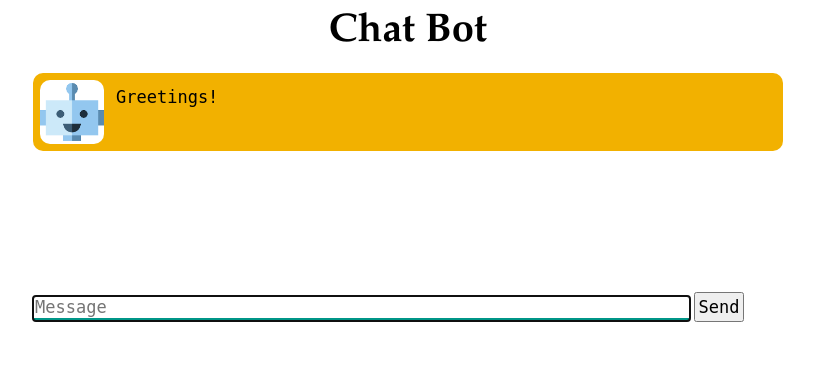
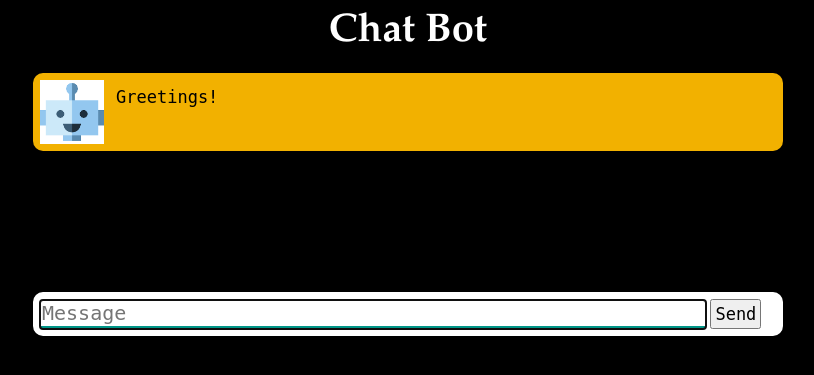
Before and after one commit to jkries/mybot, a Flask app: page / in a window 1280 px wide. Shown: the top 375 px of the page, without its empty margins (232-1046 px from the left). Run offline with Flask 2, Linux system fonts and the light colour scheme; some libraries are stand-ins or nearby versions.

Commit message:
Update style.css

```diff
--- a/static/style.css
+++ b/static/style.css
@@ -1,9 +1,10 @@
 body {
     font-family: Garamond;
+    background-color: #000;
 }
 
 h1 {
-    color: black;
+    color: white;
     margin-bottom: 0;
     margin-top: 0;
     text-align: center;
@@ -40,18 +41,23 @@ h3 {
 }
 
 #userInput {
+    background-color: #fff;
     margin-left: auto;
     margin-right: auto;
     /*width: 40%;*/
     margin-top: 10px;
+    border: 2px solid white;
+    -webkit-border-radius: 10px;
+    border-radius: 10px;
+    padding:5px;
 }
 
 #textInput {
-    width: 87%;
+    width: 90%;
     border: none;
     border-bottom: 3px solid #009688;
     font-family: monospace;
-    font-size: 17px;
+    font-size: 20px;
 }
 
 #buttonInput {
@@ -73,6 +79,7 @@ h3 {
     padding: 10px;
     -webkit-border-radius: 10px;
     border-radius: 10px;
+    text-align: center;
 }
 
 .botText {
@@ -88,11 +95,6 @@ h3 {
 	min-height: 68px;
 }
 
-.avatar{
-  -webkit-border-radius: 10px;
-    border-radius: 10px;
-}
-
 .botText span {
     padding: 10px;
 	margin-left: 0px;
```
